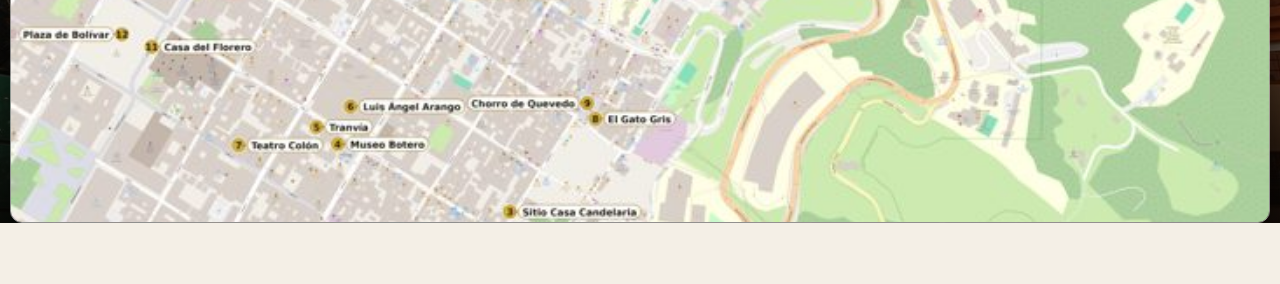
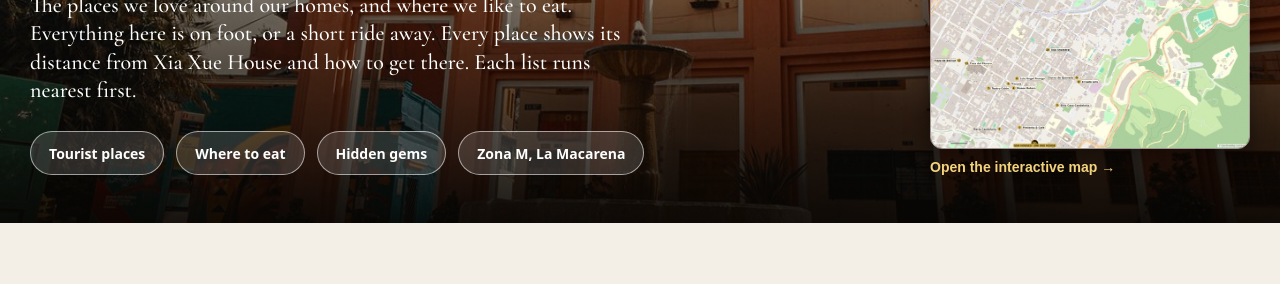
Before and after one commit to paqg2007/sua-houses, a plain HTML site: page guidebook/index.html in a window 1280 px wide. Shown: the part 337-621 px from the top of the page. Drawn offline with nearby package versions, Linux system fonts and the light colour scheme.

Commit message:
Guidebook hero: fix map thumbnail covering the whole hero
The thumbnail img inherited .hero img's position:absolute + inset:0 +
height:100%, so it filled the entire hero and hid the title. Reset it
with a more specific selector: position:static, height:auto.

```diff
--- a/guidebook/index.html
+++ b/guidebook/index.html
@@ -46,9 +46,9 @@
   .hero-copy{position:relative;z-index:1;padding:24px 20px 48px;max-width:1260px;margin:0 auto;width:100%;display:flex;gap:36px;align-items:flex-end}
   .hero-text{flex:1;min-width:0}
   .hero-map{flex:0 0 320px;display:block;text-decoration:none;color:#fff}
-  .hero-map img{display:block;width:100%;border-radius:12px;border:1px solid rgba(255,255,255,.55);box-shadow:0 6px 24px rgba(0,0,0,.45)}
+  .hero-copy .hero-map img{position:static;width:100%;height:auto;display:block;border-radius:12px;border:1px solid rgba(255,255,255,.55);box-shadow:0 6px 24px rgba(0,0,0,.45)}
   .hero-map span{display:block;margin-top:10px;font-family:Arial,sans-serif;font-size:14px;font-weight:700;color:#f3d47d}
-  .hero-map:hover img{border-color:#f3d47d}
+  .hero-copy .hero-map:hover img{border-color:#f3d47d}
   @media (max-width:860px){
     .hero-copy{flex-direction:column;align-items:stretch;gap:24px}
     .hero-map{flex:none;max-width:420px}
```
